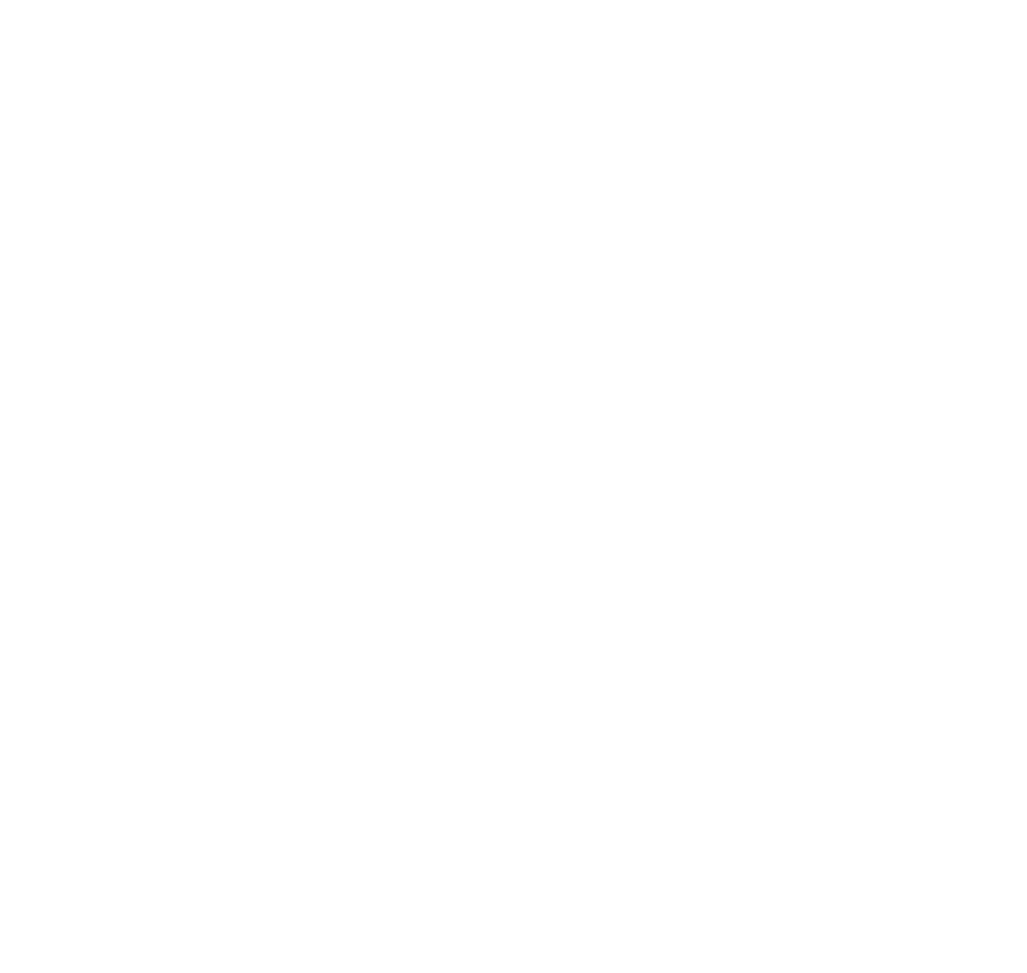
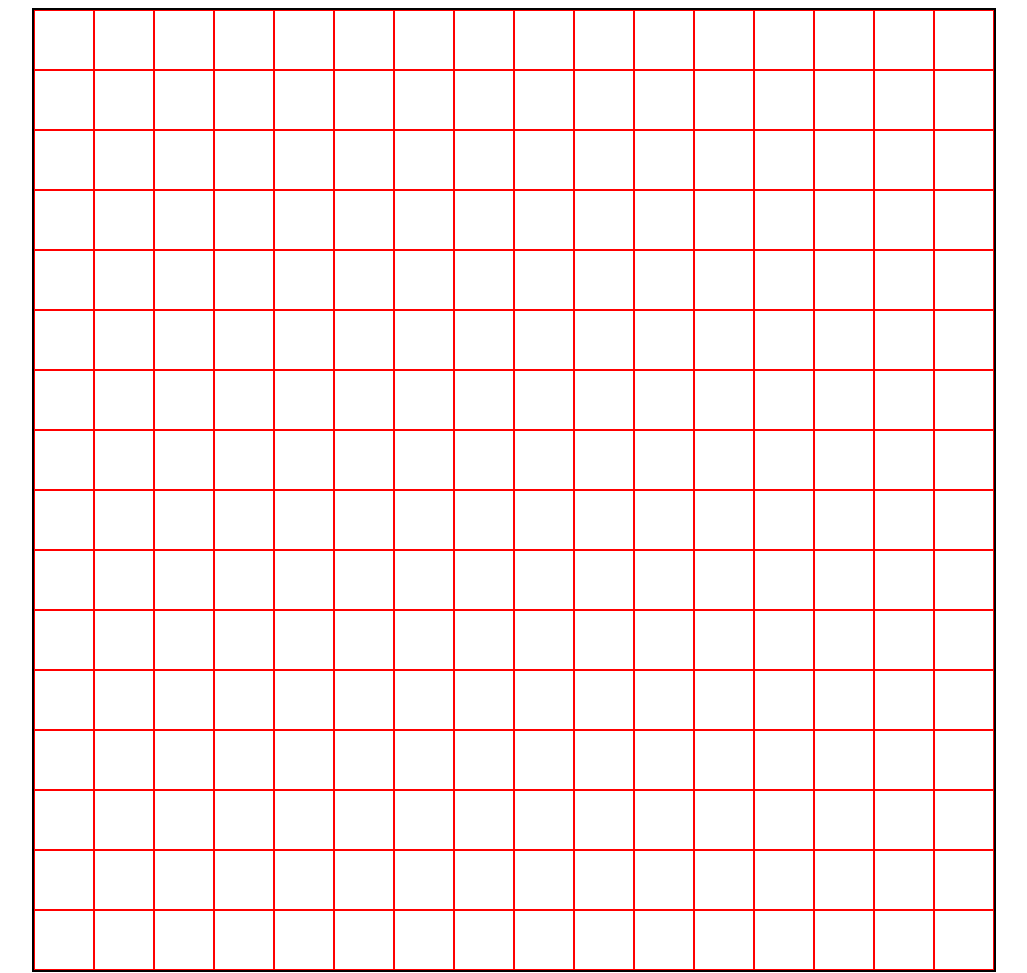
Before and after one commit to rgolds33703/odin_etch_a_sketch, a plain HTML site: page index.html in a window 1280 px wide. Shown: the whole page, without its empty margins (126-1153 px from the left). Before the commit the page ends 800 px from the top, so only its background shows below. Drawn offline with Linux system fonts and the light colour scheme.

Commit message:
initial createGrid functionality

```diff
--- a/script.js
+++ b/script.js
@@ -0,0 +1,17 @@
+function createGrid(n) {
+    const body = document.querySelector('body');
+    const container = document.createElement('div');
+    body.appendChild(container);
+    container.classList.add('container');
+
+    container.style.gridTemplateColumns = `repeat(${n}, 1fr)`;
+    container.style.gridTemplateRows = `repeat(${n}, 1fr)`;
+
+    for (i=0; i<n*n; i++) {
+        const cell = document.createElement('div');
+        container.appendChild(cell);
+        cell.classList.add('cell');
+    }
+}
+
+createGrid(16);
--- a/style.css
+++ b/style.css
@@ -0,0 +1,12 @@
+  .container {
+    border: 2px solid black;
+    width: 960px;
+    height: 960px;
+    display: grid;
+    justify-content: stretch;
+    margin: auto;
+  }
+
+  .cell {
+    border: 1px solid red;
+  }
```
Also changed, not shown: index.html (line endings or trailing spaces).
